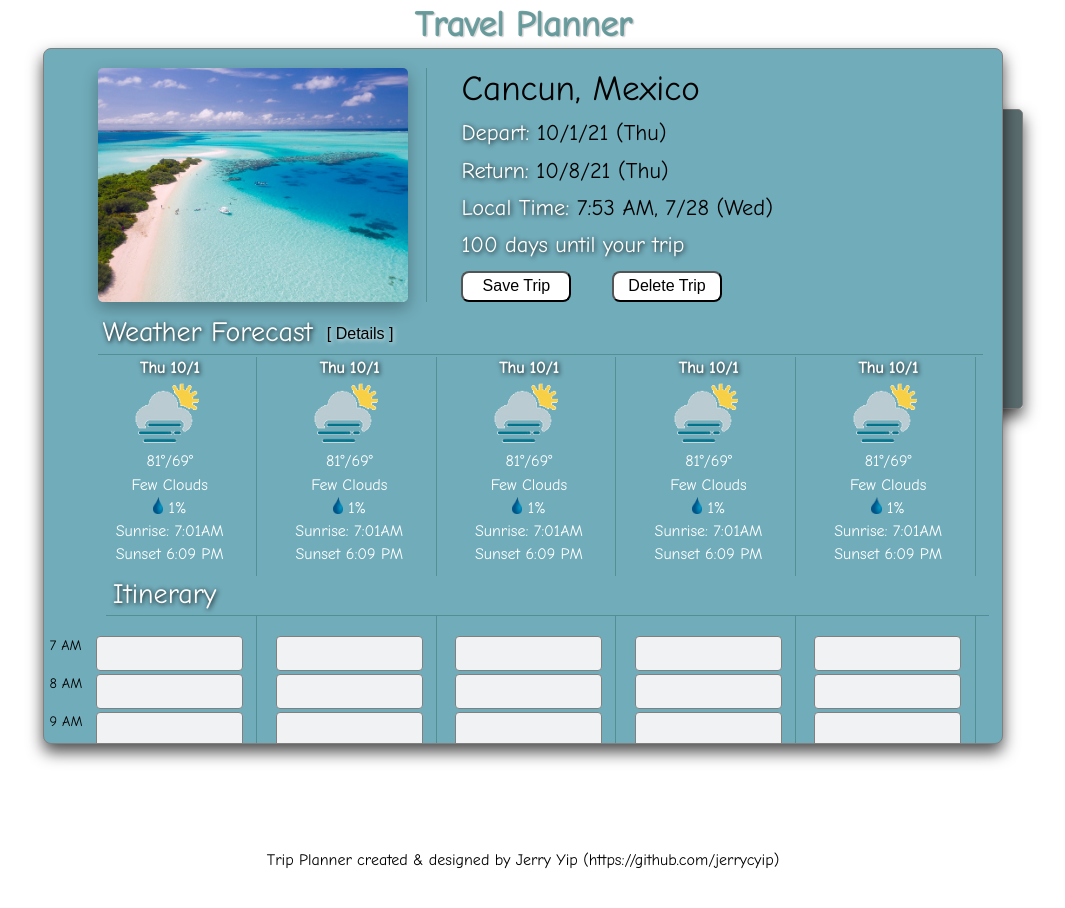
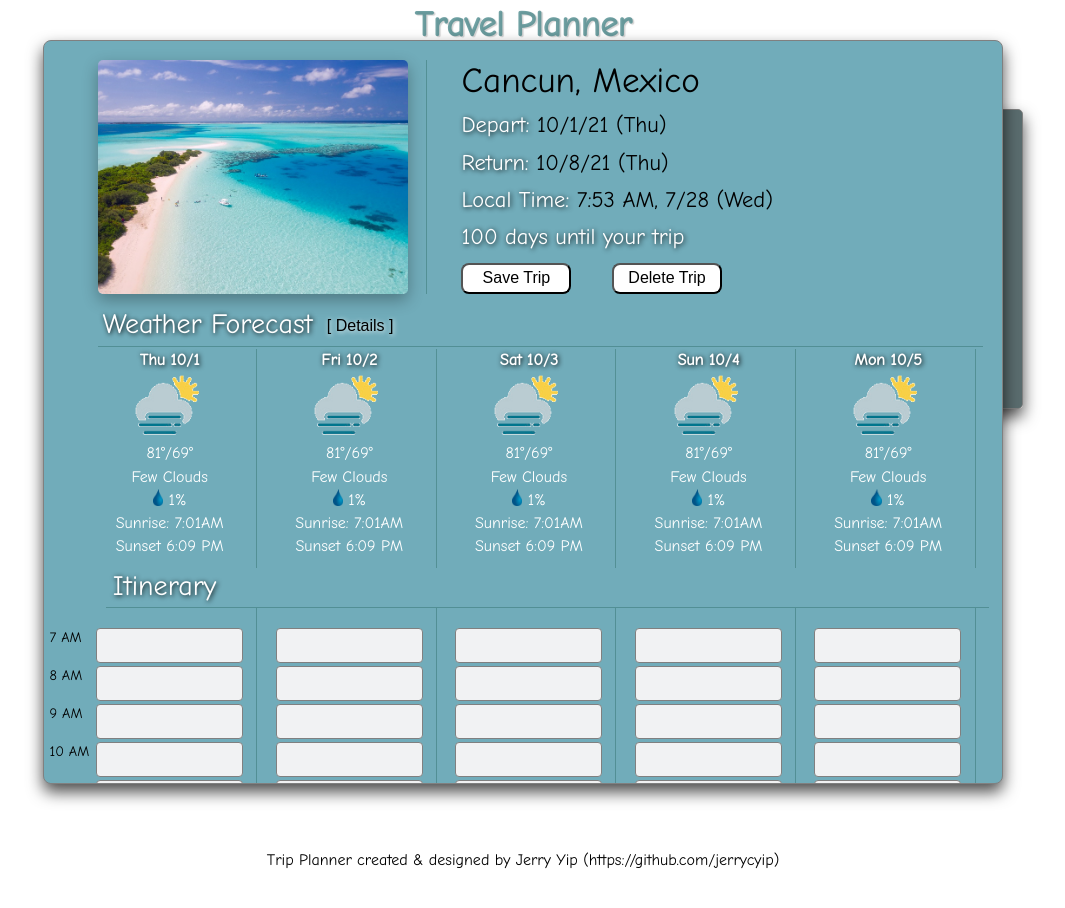
Before and after one commit to jerrycyip/travel-app, a website built with webpack: page src/client/views/index.html in a window 1280 px wide. Shown: the whole page, without its empty margins (117-1182 px from the left). Built offline with nearby package versions, Linux system fonts and the light colour scheme.

Commit message:
fix: addit'l itinerary formatting

```diff
--- a/src/client/styles/modal-daily-details.scss
+++ b/src/client/styles/modal-daily-details.scss
@@ -47,7 +47,6 @@
 }
 .sunset{
     padding-bottom: 10px;
-    margin-bottom: 40px;
     //border-bottom: 1px solid $brand-color;
 
 }
@@ -61,7 +60,7 @@
     width: 100%;
     height: 100%;
     max-height: 100%;
-    padding-bottom: 2vh;
+    padding-bottom: 1.25vh;
 
     // room for the itinerary schedule
     margin-left: 2.5em;
@@ -107,7 +106,16 @@ background: lightgrey;
 
 }
 .day-border{
+    //fixed position weather section
+    position: relative;
+    /*width: 11.5%;
+    min-width: 190px; */
+    background-color: $sky-blue;
+
+
+
     margin-top: -0.5em;
+    margin-bottom: 40px;
     border-right: 1px solid $brand-color;
     //-webkit-box-shadow: inset 0.5px 0px 0px $sky-blue-rgba;// rgba(0,0,0,0.5);
     //box-shadow: 0px 0px 8px 0px $brand-color; //$sky-blue-rgba;
@@ -159,6 +167,7 @@ background: lightgrey;
     color: black;
     margin-bottom: 3px;
     font-size: 0.8em;
+    font-weight: 600;
   }
 
 .textareaElement:focus {
@@ -269,6 +278,9 @@ button:focus {
     //display: none;
     border-right: 1px solid $brand-color;
     padding-top: 1.2em;
+
+    //fixed position weather section
+    //padding-top: 16em;
 }
 .itinerary-timeline{
     min-height: 37px;
--- a/src/client/styles/modal.scss
+++ b/src/client/styles/modal.scss
@@ -10,13 +10,17 @@
    position: fixed;
    margin-top: 6vh;
    margin-bottom: 7vh;
+   margin-top: 5vh;
+   margin-bottom: 2vh;
    margin-left: 12.5vw;
    margin-right: 12.5vw;
    z-index: 10;
    width: 75vw;
    min-width: 75vw;
-   height: 87vh;
-   min-height: 87vh;
+   height: 88.5vh;
+   min-height: 88.5vh;
+   height: 93vh;
+   min-height: 93vh;
    /*
    //height for no itinerary section
    height: 58vh;
--- a/src/client/views/index.html
+++ b/src/client/views/index.html
@@ -105,6 +105,7 @@
                         <span class="precip-prob">1%</span>
                         <div class="sunrise">Sunrise: 7:01AM</div>
                         <div class="sunset">Sunset 6:09 PM</div>
+                        <!--<h4 class="forecast-date">Thu 10/1</h4> -->
                         </div>
                         <div class="itinerary-input">
                             <div class="textareaElement" contenteditable placeholder="test hr"></div>
@@ -124,21 +125,11 @@
                             <div class="textareaElement" contenteditable placeholder="test hr"></div>
                             <div class="textareaElement" contenteditable placeholder="test hr"></div>
                             <div class="textareaElement" contenteditable placeholder="test hr"></div>
-                            <!--<textarea class="hourly-details" placeholder="test hr">8:00AM</textarea>
-                            <textarea class="hourly-details" placeholder="test hr">9:00AM</textarea>
-                            <textarea class="hourly-details" placeholder="test hr">10:00AM</textarea>
-                            <textarea class="hourly-details" placeholder="test hr">11:00AM</textarea>
-                            <textarea class="hourly-details" placeholder="test hr">12:00PM</textarea>
-                            <textarea class="hourly-details" placeholder="test hr">1:00PM</textarea>
-                            <textarea class="hourly-details" placeholder="test hr">2:00PM</textarea>
-                            <textarea class="hourly-details" placeholder="test hr">3:00PM</textarea>
-                            <textarea class="hourly-details" placeholder="test hr">4:00PM</textarea>
-                            -->
                         </div>
                     </div>
                     <div class="day-forecast">
                         <div class="day-border">
-                            <h4 class="forecast-date">Thu 10/1</h4>
+                            <h4 class="forecast-date">Fri 10/2</h4>
                             <img class="weather-icon" src="../media/weather_icons/a01d.png" alt="few clouds">
                             <div class="high-low">81&#176/69&#176</div>
                             <div class="weather-desc">Few Clouds</div>
@@ -170,7 +161,7 @@
                     </div>
                     <div class="day-forecast">
                         <div class="day-border">
-                            <h4 class="forecast-date">Thu 10/1</h4>
+                            <h4 class="forecast-date">Sat 10/3</h4>
                             <img class="weather-icon" src="../media/weather_icons/a01d.png" alt="few clouds">
                             <div class="high-low">81&#176/69&#176</div>
                             <div class="weather-desc">Few Clouds</div>
@@ -201,7 +192,7 @@
                     </div>
                     <div class="day-forecast">
                         <div class="day-border">
-                            <h4 class="forecast-date">Thu 10/1</h4>
+                            <h4 class="forecast-date">Sun 10/4</h4>
                             <img class="weather-icon" src="../media/weather_icons/a01d.png" alt="few clouds">
                             <div class="high-low">81&#176/69&#176</div>
                             <div class="weather-desc">Few Clouds</div>
@@ -232,7 +223,7 @@
                     </div>
                     <div class="day-forecast">
                         <div class="day-border">
-                            <h4 class="forecast-date">Thu 10/1</h4>
+                            <h4 class="forecast-date">Mon 10/5</h4>
                             <img class="weather-icon" src="../media/weather_icons/a01d.png" alt="few clouds">
                             <div class="high-low">81&#176/69&#176</div>
                             <div class="weather-desc">Few Clouds</div>
@@ -263,7 +254,7 @@
                     </div>
                     <div class="day-forecast">
                         <div class="day-border">
-                            <h4 class="forecast-date">Thu 10/1</h4>
+                            <h4 class="forecast-date">Tue 10/6</h4>
                             <img class="weather-icon" src="../media/weather_icons/a01d.png" alt="few clouds">
                             <div class="high-low">81&#176/69&#176</div>
                             <div class="weather-desc">Few Clouds</div>
@@ -294,7 +285,7 @@
                     </div>
                     <div class="day-forecast">
                         <div class="day-border">
-                            <h4 class="forecast-date">Thu 10/1</h4>
+                            <h4 class="forecast-date">Wed 10/7</h4>
                             <img class="weather-icon" src="../media/weather_icons/a01d.png" alt="few clouds">
                             <div class="high-low">81&#176/69&#176</div>
                             <div class="weather-desc">Few Clouds</div>
@@ -325,7 +316,7 @@
                     </div>
                     <div class="day-forecast">
                         <div class="day-border">
-                            <h4 class="forecast-date">Thu 10/1</h4>
+                            <h4 class="forecast-date">Thu 10/8</h4>
                             <img class="weather-icon" src="../media/weather_icons/a01d.png" alt="few clouds">
                             <div class="high-low">81&#176/69&#176</div>
                             <div class="weather-desc">Few Clouds</div>
```
